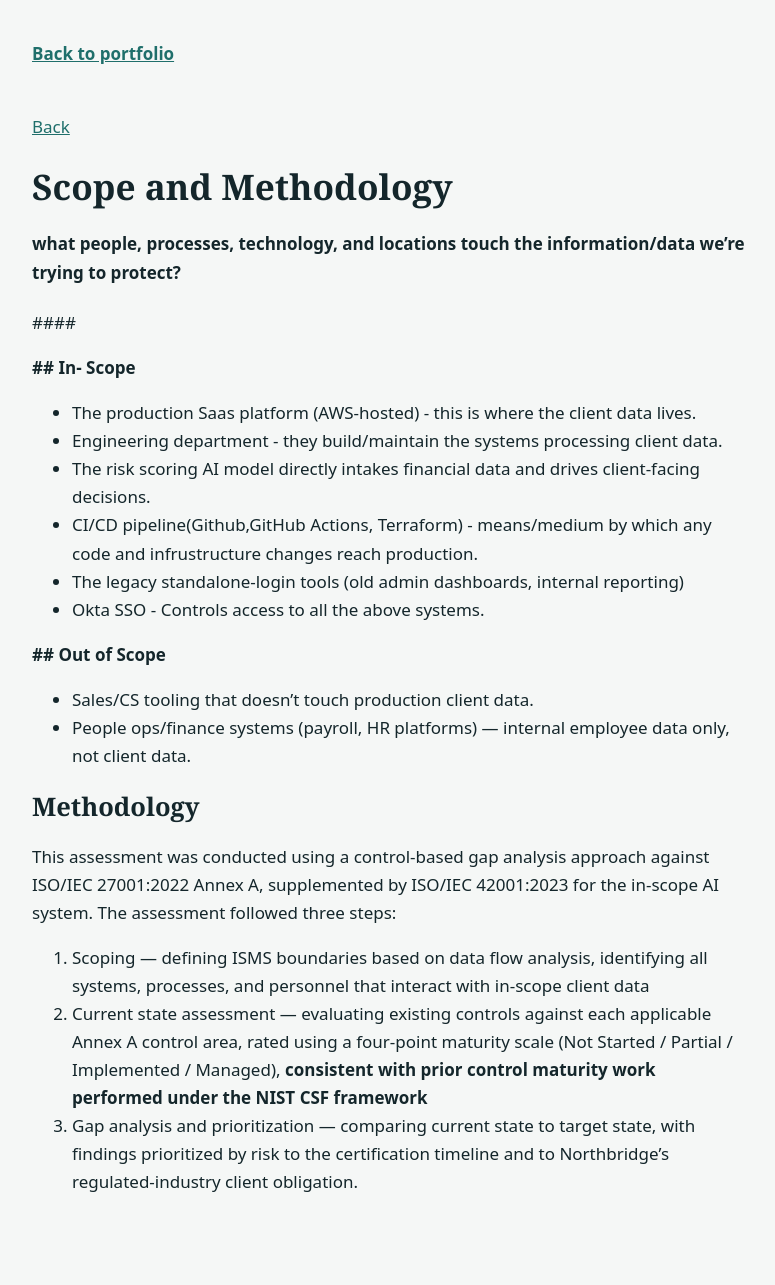
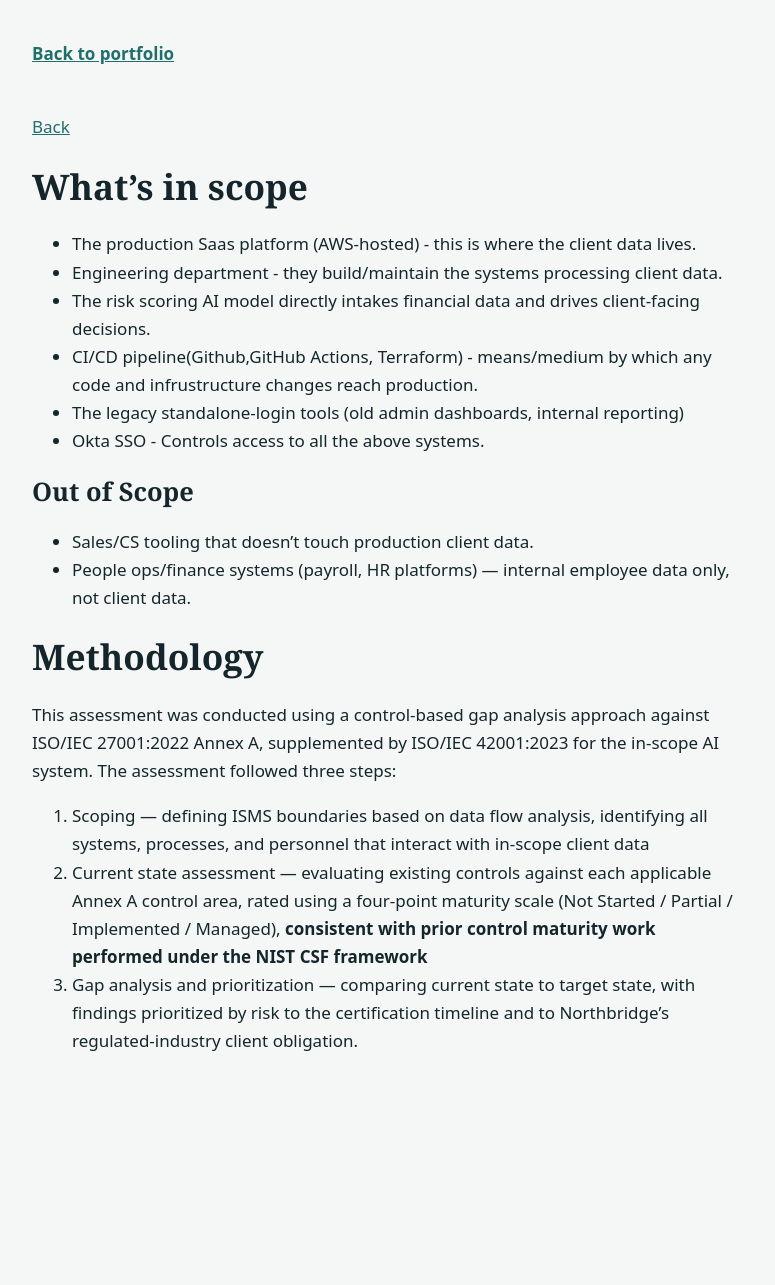
Before and after one commit to krens22/GRC-project-portfolio, a Jekyll site: the page built from ISO-42001/Northbridge-Analytics/01-scope-methodology.md, in a window 1280 px wide. Shown: the whole page, without its empty margins (250-1025 px from the left). Built offline with Jekyll 4.4.1, drawn with Linux system fonts in a browser that asks for light colours; after the commit the page ends 1144 px from its top, so only the background shows below that.

Commit message:
Revise scope and methodology section in documentation

```diff
--- a/ISO-42001/Northbridge-Analytics/01-scope-methodology.md
+++ b/ISO-42001/Northbridge-Analytics/01-scope-methodology.md
@@ -4,13 +4,7 @@ title: Scope and methodology
 
 [Back](./)
 
-# Scope and Methodology
-
-#### what people, processes, technology, and locations touch the information/data we're trying to protect?
-####
-
-
-**## In- Scope**
+# What's in scope
 - The production Saas platform (AWS-hosted) - this is where the client data lives.
 - Engineering department - they build/maintain the systems processing client data.
 - The risk scoring AI model directly intakes financial data and drives client-facing decisions.
@@ -18,11 +12,11 @@ title: Scope and methodology
 - The legacy standalone-login tools (old admin dashboards, internal reporting)
 - Okta SSO - Controls access to all the above systems.
 
-**## Out of Scope**
+## Out of Scope
 - Sales/CS tooling that doesn't touch production client data.
 - People ops/finance systems (payroll, HR platforms) — internal employee data only, not client data.
 
-## Methodology
+# Methodology
 This assessment was conducted using a control-based gap analysis approach against ISO/IEC 27001:2022 Annex A, supplemented by ISO/IEC 42001:2023 for the in-scope AI system. The assessment followed three steps:
 1. Scoping — defining ISMS boundaries based on data flow analysis, identifying all systems, processes, and personnel that interact with in-scope client data
 2. Current state assessment — evaluating existing controls against each applicable Annex A control area, rated using a four-point maturity scale (Not Started / Partial / Implemented / Managed), **consistent with prior control maturity work performed under the NIST CSF framework**
```
